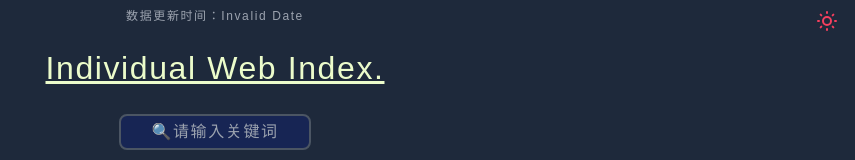
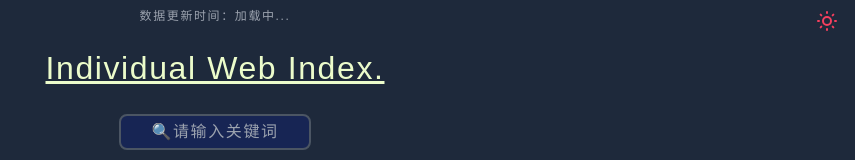
Before and after one commit to nowscott/IndWebIndex, a Next.js app: page /mainPage in a window 1280 px wide. Shown: the top 160 px of the page, without its empty margins (425-1280 px from the left). Built offline with nearby package versions, Linux system fonts and the light colour scheme; no server answers; the database is empty; a small style sheet from the web is missing.

Commit message:
修复显示与缓存不一致的问题

```diff
--- a/components/DataUpdateDisplay.js
+++ /dev/null
@@ -1,14 +0,0 @@
-// components/DataUpdateDisplay.js
-import React from 'react';
-
-const DataUpdateDisplay = ({ lastFetched }) => {
-  const formattedDate = new Date(lastFetched).toLocaleString();
-
-  return (
-    <div className="text-center text-sm text-gray-600 dark:text-gray-300 py-2">
-      数据更新时间：{formattedDate}
-    </div>
-  );
-};
-
-export default DataUpdateDisplay;
--- a/components/Footer.js
+++ b/components/Footer.js
@@ -1,11 +1,9 @@
-import { useEffect, useState } from 'react';
+import React, { useState, useEffect } from 'react';
 
-// components/Footer.js
 const Footer = () => {
   const [visitCount, setVisitCount] = useState(null);
 
   useEffect(() => {
-    // 调用 API 获取访问量
     const fetchVisitCount = async () => {
       try {
         const response = await fetch('/api/visit-count');
@@ -29,8 +27,10 @@ const Footer = () => {
       >
         投稿网页
       </a>
-      {visitCount !== null && (
+      {visitCount !== null ? (
         <p className='mb-1'>访问量：{visitCount}</p>
+      ) : (
+        <p className='mb-1 text-gray-500'>加载中...</p>
       )}
       <p>Copyright © 2021 - NowScott</p>
     </div>
--- /dev/null
+++ b/components/HeaderBar.js
@@ -0,0 +1,17 @@
+import React from 'react';
+import ThemeToggleButton from './ThemeToggleButton';
+
+const HeaderBar = ({ lastFetched }) => {
+  return (
+    <div className="relative flex items-center py-2">
+      <span className="text-xs text-gray-500 dark:text-gray-400 mx-auto">
+        数据更新时间：{lastFetched ? new Date(lastFetched).toLocaleString() : '加载中...'}
+      </span>
+      <div className="absolute right-4">
+        <ThemeToggleButton />
+      </div>
+    </div>
+  );
+};
+
+export default HeaderBar;
--- a/pages/_app.js
+++ b/pages/_app.js
@@ -2,11 +2,17 @@
 import '../styles/globals.css';
 import { FontProvider } from '../contexts/FontContext';
 import { ThemeProvider } from '../contexts/ThemeContext';
+import Head from 'next/head';
 
 function MyApp({ Component, pageProps }) {
     return (
         <ThemeProvider>
             <FontProvider>
+                <Head>
+                    <meta name="viewport" content="width=device-width, initial-scale=1.0" />
+                    <title>IndWebIndex - 首页</title>
+                    <meta name="description" content="探索IndWebIndex——您的个性化中文网站索引！提供快速访问和管理常用网站的简单方法。" />
+                </Head>
                 <Component {...pageProps} />
             </FontProvider>
         </ThemeProvider>
--- a/pages/_document.js
+++ b/pages/_document.js
@@ -1,16 +1,14 @@
-//pages/_document.js
+// pages/_document.js
 import Document, { Html, Head, Main, NextScript } from 'next/document';
 
 class MyDocument extends Document {
   render() {
     return (
-      <Html>
+      <Html lang="zh-CN">
         <Head>
           <link rel="shortcut icon" href="/images/favicon.ico" />
-          <title>网站索引</title>
           <meta charSet="UTF-8" />
           <meta httpEquiv="X-UA-Compatible" content="IE=edge" />
-          <meta name="viewport" content="width=device-width, initial-scale=1.0" />
           <meta name="description" content="探索IndWebIndex——您的个性化中文网站索引！我们提供一个简单且高效的方法，让您可以快速访问和管理您常用的网站。无论是学习资源、购物平台还是娱乐网站，您都可以一目了然。" />
         </Head>
         <body>
--- a/pages/api/visit-count.js
+++ b/pages/api/visit-count.js
@@ -10,32 +10,33 @@ export default async function handler(req, res) {
             const database = client.db('indwebindex-count');
             const collection = database.collection('visits');
 
-            console.log("Connected to database");
+            console.log("已连接到数据库");
 
             // 查找文档
             let visit = await collection.findOne({ _id: 'visit_count' });
 
             if (!visit) {
-                console.log("No document found, inserting initial document");
+                console.log("未找到文档，插入初始文档");
                 await collection.insertOne({ _id: 'visit_count', count: 1 });
                 visit = { count: 1 };
             } else {
-                // 更新计数
+                // 增加一个随机的个位数
+                const randomIncrement = Math.floor(Math.random() * 9) + 1;
                 visit = await collection.findOneAndUpdate(
                     { _id: 'visit_count' },
-                    { $inc: { count: 1 } },
+                    { $inc: { count: randomIncrement } },
                     { returnDocument: 'after' }
                 );
             }
 
-            console.log('API response data:', visit);
+            console.log('API 响应数据:', visit);
             res.status(200).json({ count: visit.value ? visit.value.count : visit.count });
         } catch (error) {
             console.error('读取或写入计数数据失败:', error.message);
             res.status(200).json({ message: '未能读取或写入计数数据，但这不是致命错误。', error: error.message });
         } finally {
             await client.close();
-            console.log("Database connection closed");
+            console.log("数据库连接已关闭");
         }
     } else {
         res.setHeader('Allow', ['GET']);
--- a/pages/mainPage.js
+++ b/pages/mainPage.js
@@ -1,13 +1,12 @@
 import React, { useEffect, useState } from 'react';
-import ThemeToggleButton from '../components/ThemeToggleButton';
 import Titles from '../components/Titles';
 import SearchBox from '../components/SearchBox';
 import Tags from '../components/Tags';
 import WebList from '../components/WebList';
 import Footer from '../components/Footer';
 import FontMenu from '../components/FontMenu';
-import DataUpdateDisplay from '../components/DataUpdateDisplay';
-import { randomSort, unique, extractTags, filterPostsBySearch, toggleTagButton, updateResults } from '../lib/dataLoader';
+import HeaderBar from '../components/HeaderBar';
+import { randomSort, extractTags, filterPostsBySearch, toggleTagButton, updateResults } from '../lib/dataLoader';
 
 const MainPage = ({ initialPosts, lastFetched }) => {
   const [posts, setPosts] = useState(initialPosts || []);
@@ -52,14 +51,7 @@ const MainPage = ({ initialPosts, lastFetched }) => {
 
   return (
     <div className='bg-stone-50 dark:bg-slate-800 backdrop-blur-[15px] m-0 min-h-screen overflow-auto tracking-widest text-center flex flex-col'>
-      <div className="relative flex items-center py-2">
-        <span className="text-xs text-gray-500 dark:text-gray-400 mx-auto">
-          数据更新时间：{new Date(lastFetched).toLocaleString()}
-        </span>
-        <div className="absolute right-4">
-          <ThemeToggleButton />
-        </div>
-      </div>
+      <HeaderBar lastFetched={lastFetched} />
       <FontMenu />
       <div className="flex-grow text-center mx-auto relative">
         <Titles />
```
